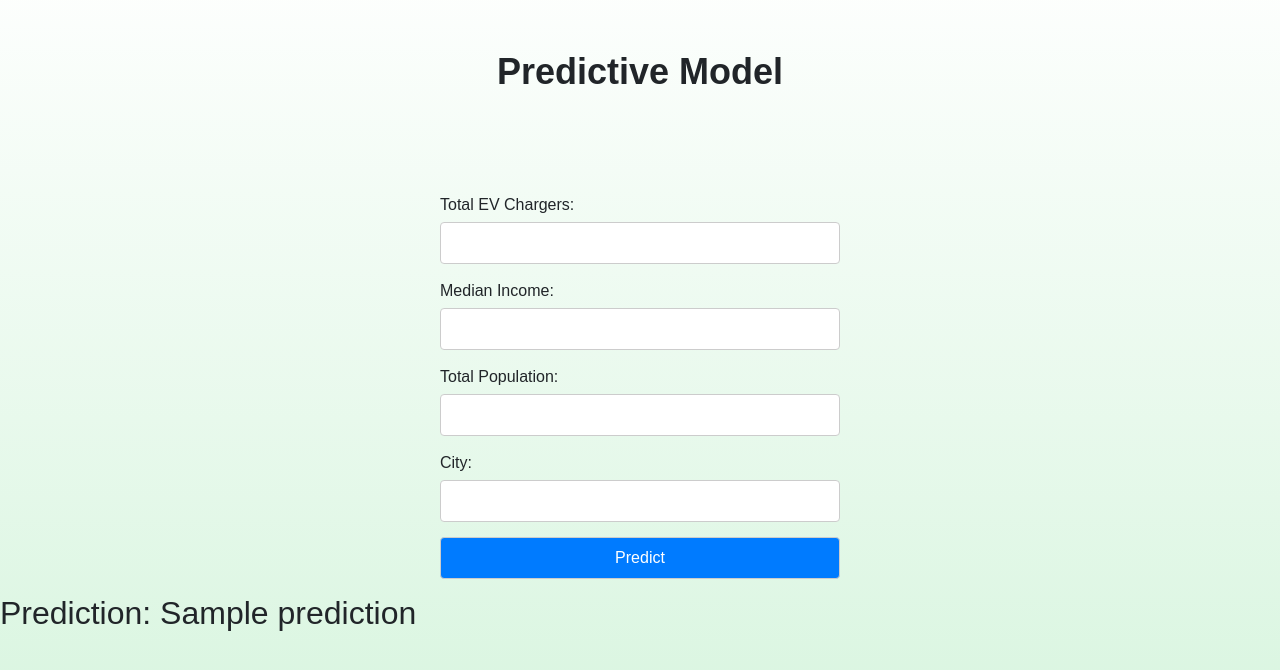
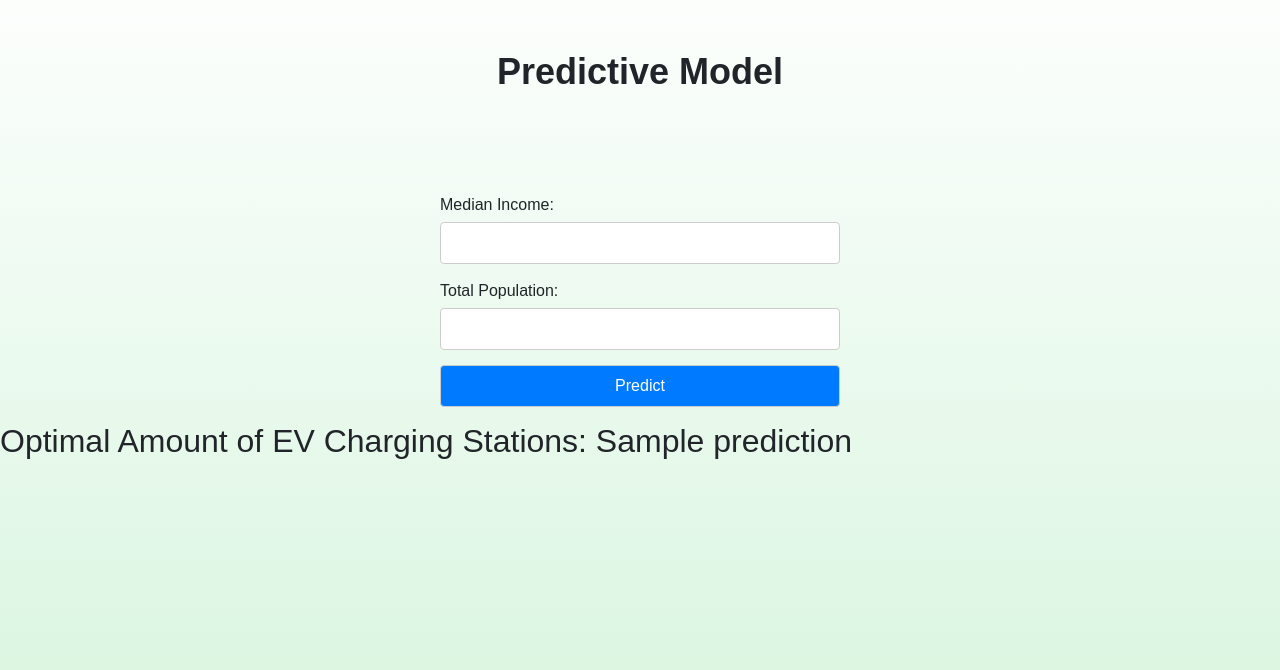
Before and after one commit to Sasterk/EVStationClustering, a Flask app: template templates/predictive_model.html in a window 1280 px wide. Shown: the part 56-726 px from the top of the page. Run offline with Flask 3, Linux system fonts and the light colour scheme; the template is opened without the code that fills it: most values are stand-ins (such as "Sample title", 1, 10 or a date in 2020); parts of the project's set-up code (start-up, migrations or seed data) failed here and were passed over; some libraries are stand-ins or nearby versions.

Commit message:
final push

```diff
--- a/app.py
+++ b/app.py
@@ -6,14 +6,16 @@ from keras.models import load_model
 import os
 import numpy as np
 import joblib
+import pickle
 
 app = Flask(__name__)
 
 base_dir = os.path.abspath(os.path.dirname(__file__))
 
-model_path = os.path.join(base_dir, 'static', 'assets', 'ev_model.h5')
+model_path = os.path.join(base_dir, 'static', 'assets', 'model.sav')
 
-model = load_model(model_path)
+
+loaded_model = pickle.load(open(model_path, "rb"))
 
 # Route to render the Home page
 @app.route('/')
@@ -25,41 +27,25 @@ def index():
 def predictive_model():
     if request.method == 'POST':
         # Get the input data from the form
-        total_ev_chargers = float(request.form['total_ev_chargers'])
         median_income = float(request.form['median_income'])
         total_population = float(request.form['total_population'])
-        city = request.form['city']
 
         # Preprocess the input data similar to training data
         input_data = pd.DataFrame({
-            'Total EV Chargers': [total_ev_chargers],
+
             'Median Income (16 and over)': [median_income],
             'Total Population': [total_population],
-            'City': [city]
+
         })
 
         # Load the scaler and encoder used during training
-        base_dir = os.path.abspath(os.path.dirname(__file__))
-        scaler_path = os.path.join(base_dir, 'static', 'assets', 'scaler.pkl')
-        encoder_path = os.path.join(base_dir, 'static', 'assets', 'encoder.pkl')
-        scaler = joblib.load(scaler_path)
-        encoder = joblib.load(encoder_path)
-
-        # Preprocess numerical features (scaling)
-        num_columns = ['Total EV Chargers', 'Median Income (16 and over)', 'Total Population']
-        input_data[num_columns] = scaler.transform(input_data[num_columns])
-
-        # Preprocess categorical feature (one-hot encoding)
-        input_data_encoded = encoder.transform(input_data[['City']])
-
-        # Modify the line below to use the concatenated input_data_final
-        input_data_final = np.concatenate([input_data[num_columns].values, input_data_encoded], axis=1)
 
         # Make predictions
-        prediction = model.predict(input_data_final)
-        predicted_class = "EV Station Present" if prediction[0][0] >= 0.5 else "EV Station Not Present"
+        prediction = loaded_model.predict(input_data)
+        # print(prediction)
+        prediction = round(prediction[0])
 
-        return render_template('predictive_model.html', prediction=predicted_class)
+        return render_template('predictive_model.html', prediction=prediction)
 
     return render_template('predictive_model.html')
 
--- a/templates/index.html
+++ b/templates/index.html
@@ -47,7 +47,7 @@
             <div class="col-md-6">
                 <div class="text-content">
                     <h2>Welcome to Our Project</h2>
-                    <p>Welcome to our innovative project at the intersection of machine learning and sustainable technology! Our endeavor focuses on harnessing the power of predictive modeling to determine optimal locations for electric vehicle (EV) charging stations. Using sophisticated machine learning algorithms, we analyze diverse census data predictors to identify and map out strategic areas for these stations. Our goal is to enhance accessibility and convenience for EV users while contributing to a greener future. Join us on this exciting journey where technology meets sustainability!</p>
+                    <p>Welcome to our innovative project at the intersection of machine learning and sustainable technology! Our endeavor focuses on harnessing the power of predictive modeling to determine optimal amounts for electric vehicle (EV) charging stations. Using sophisticated machine learning algorithms, we analyze diverse census data predictors to identify and map out strategic areas for these stations. Our goal is to enhance accessibility and convenience for EV users while contributing to a greener future. Join us on this exciting journey where technology meets sustainability!</p>
                 </div>
             </div>
         </div>
--- a/templates/predictive_model.html
+++ b/templates/predictive_model.html
@@ -35,8 +35,6 @@
 </div>
 
     <form class="predictive-form" method="POST">
-        <label for="total_ev_chargers">Total EV Chargers:</label>
-        <input type="number" id="total_ev_chargers" name="total_ev_chargers" required><br>
 
         <label for="median_income">Median Income:</label>
         <input type="number" id="median_income" name="median_income" required><br>
@@ -44,13 +42,10 @@
         <label for="total_population">Total Population:</label>
         <input type="number" id="total_population" name="total_population" required><br>
 
-        <label for="city">City:</label>
-        <input type="text" id="city" name="city" required><br>
-
         <input type="submit" value="Predict">
     </form>
     {% if prediction %}
-        <h2>Prediction: {{ prediction }}</h2>
+        <h2>Optimal Amount of EV Charging Stations: {{ prediction }}</h2>
     {% endif %}
 
     <!-- Other content can be placed here -->
```
Also changed, not shown: 1 other file.
